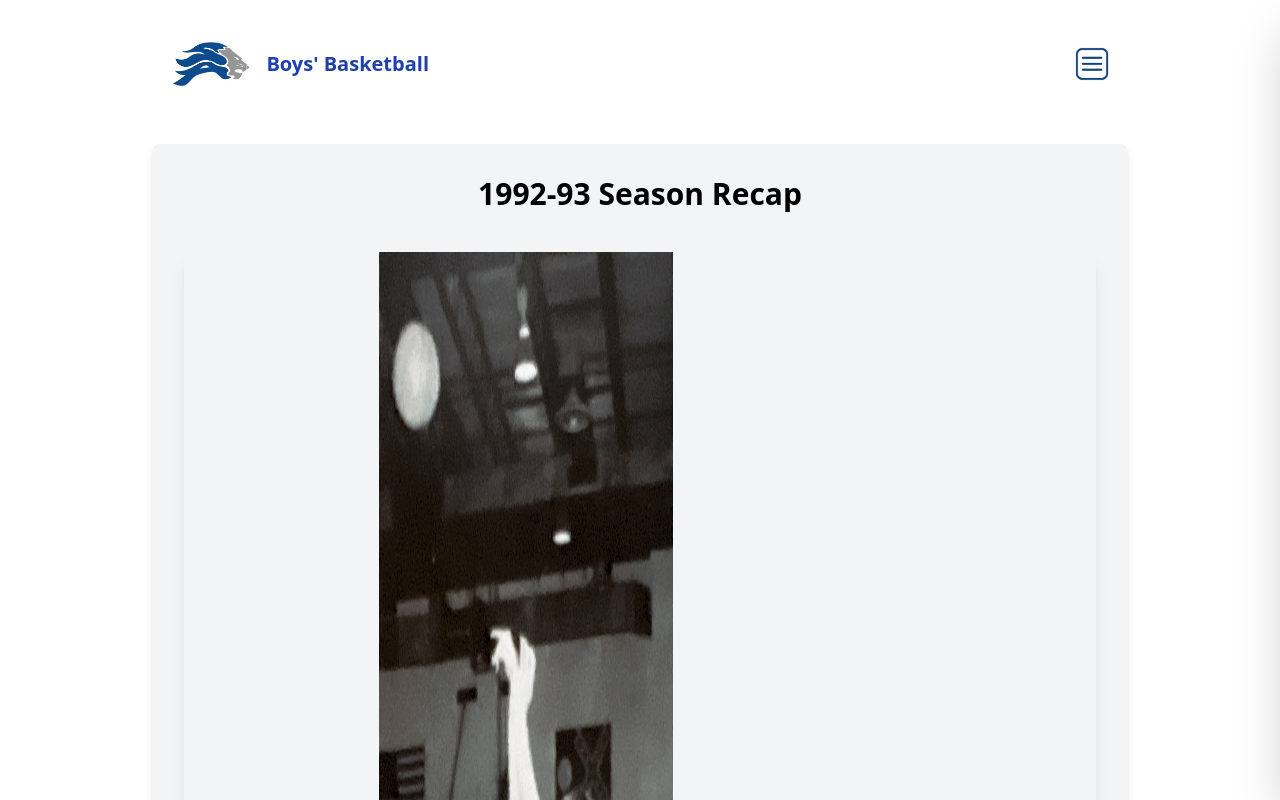
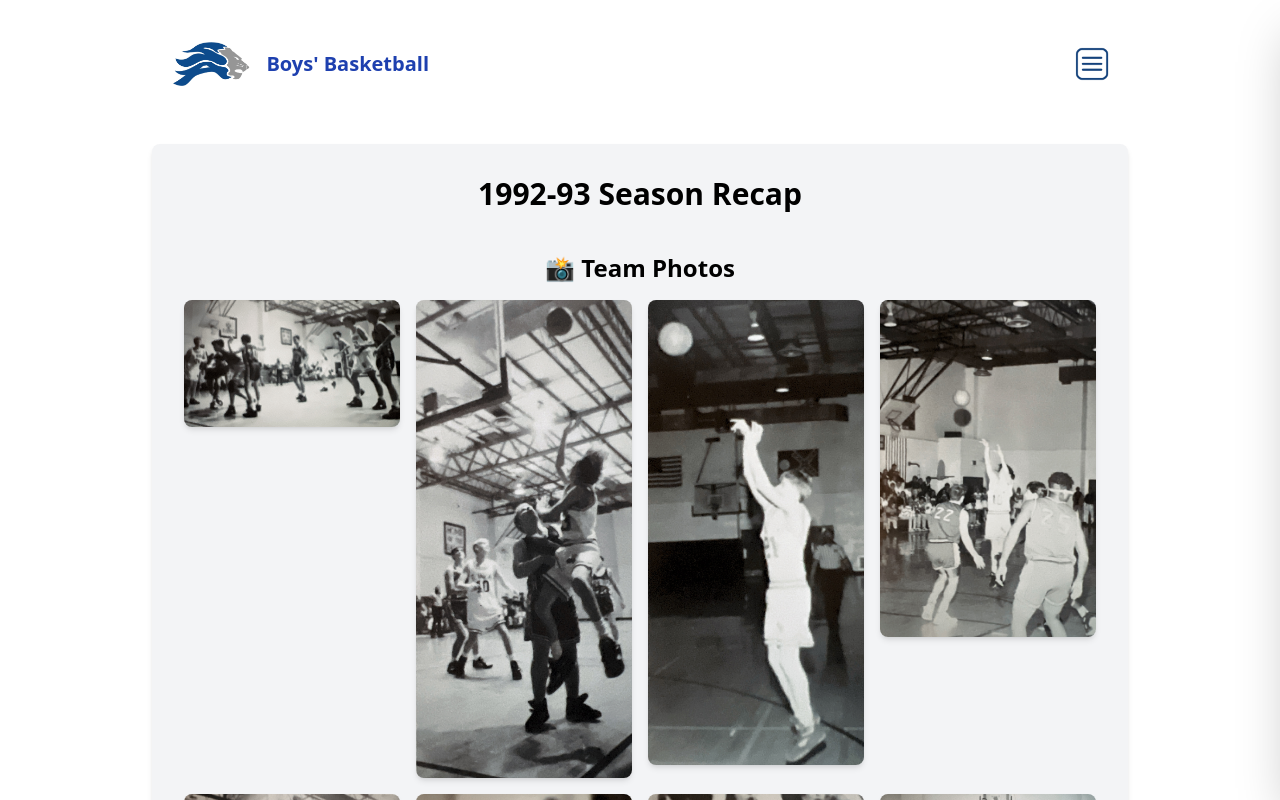
Before and after one commit to newonda1/st-andrews-basketball, a React (Vite) app: page /seasons/1992-93 in a window 1280 px wide. Shown: the top 800 px of the page. Built offline with nearby package versions, Linux system fonts and the light colour scheme.

Commit message:
Update Season1992_93.jsx

```diff
--- a/src/seasons/Season1992_93.jsx
+++ b/src/seasons/Season1992_93.jsx
@@ -16,7 +16,6 @@ function Season1992_93() {
     '/images/1992_93_photo8.jpg',
     '/images/1992_93_photo9.jpg',
   ]);
-  const [currentSlide, setCurrentSlide] = useState(0);  // State for the current slide index
   const statLabels = {
     Points: 'Points',
     Rebounds: 'Rebounds'
@@ -75,16 +74,6 @@ function Season1992_93() {
   // Sort the player stats by Points in descending order
   const sortedPlayerStats = Object.values(playerStats).sort((a, b) => b.Points - a.Points);
 
-  // Automatic slide transition (change every 3 seconds)
-  useEffect(() => {
-    const slideInterval = setInterval(() => {
-      setCurrentSlide(prev => (prev + 1) % uploadedPhotos.length);  // Loop back to the first image
-    }, 3000);  // Change every 3 seconds
-
-    // Clean up the interval on component unmount
-    return () => clearInterval(slideInterval);
-  }, [uploadedPhotos.length]);
-
   // Handle file upload
   const handlePhotoUpload = (e) => {
     const files = Array.from(e.target.files);
@@ -96,17 +85,20 @@ function Season1992_93() {
     <div className="bg-gray-100 p-8 rounded-lg shadow-md max-w-6xl mx-auto space-y-10">
       <h1 className="text-3xl font-bold text-center mb-4">1992-93 Season Recap</h1>
 
-      {/* Section 0: Photo Slideshow */}
+      {/* Section 0: Photo Collage */}
       {uploadedPhotos.length > 0 && (
-        <div className="relative mb-8">
-          <div className="w-full h-auto overflow-hidden rounded-lg shadow-lg">
-            {/* Slideshow Image */}
-            <img
-              src={uploadedPhotos[currentSlide]}
-              alt={`Slide ${currentSlide}`}
-              className="w-3/4 h-auto object-cover transition-transform duration-1000 transform ease-in-out"
-              style={{ transform: `rotateY(${currentSlide * 360 / uploadedPhotos.length}deg)` }} // Rotate effect
-            />
+        <div className="mb-8">
+          <h2 className="text-2xl font-semibold text-center mb-4">📸 Team Photos</h2>
+          <div className="grid grid-cols-1 sm:grid-cols-2 md:grid-cols-3 lg:grid-cols-4 gap-4">
+            {uploadedPhotos.map((src, idx) => (
+              <div key={idx} className="relative">
+                <img
+                  src={src}
+                  alt={`Uploaded Photo ${idx + 1}`}
+                  className="w-full h-auto object-cover rounded-lg shadow-md"
+                />
+              </div>
+            ))}
           </div>
         </div>
       )}
```
